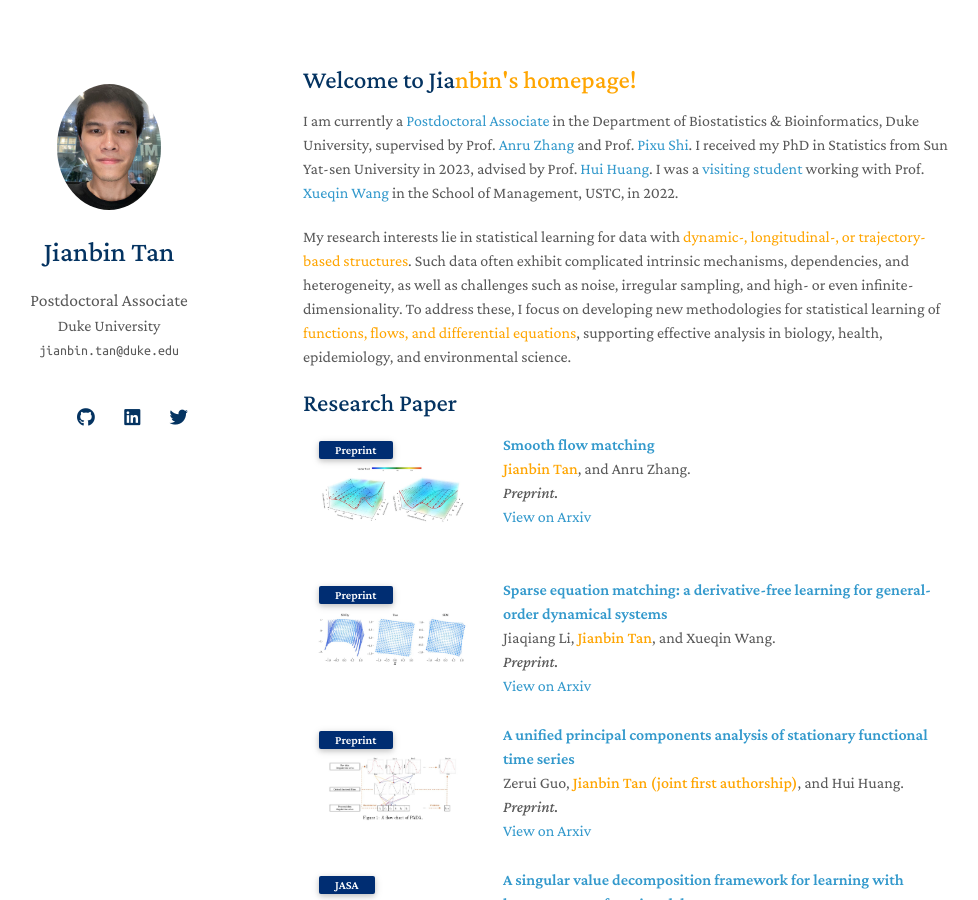
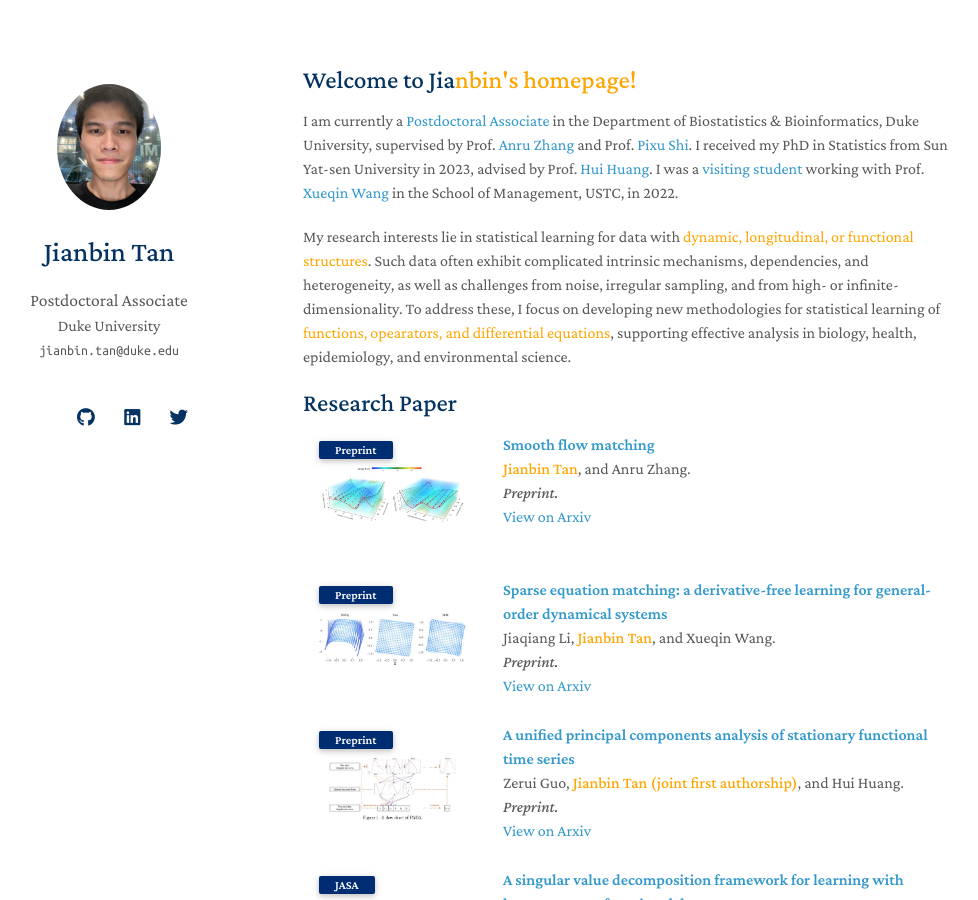
Before and after one commit to Tan-jianbin/Tan-jianbin.github.io, a Jekyll site: the page built from index.md, in a window 1280 px wide and 900 px high. Shown: the whole window, without its empty margins (167-1145 px from the left). Built offline with Jekyll 4.4.1, drawn with Linux system fonts in a browser that asks for light colours; nearby versions of some CDN libraries; a style sheet for code colours, icons or effects is not loaded; our own code applies the rules of GitHub Pages for plain Markdown files.

Commit message:
Update index.md

```diff
--- a/index.md
+++ b/index.md
@@ -6,5 +6,5 @@
 
 I am currently a [Postdoctoral Associate](https://biostat.duke.edu/profile/jianbin-tan) in the Department of Biostatistics & Bioinformatics, Duke University, supervised by Prof. [Anru Zhang](https://anruzhang.github.io) and Prof. [Pixu Shi](https://pixushi.github.io). I received my PhD in Statistics from Sun Yat-sen University in 2023, advised by Prof. [Hui Huang](http://cfas.ruc.edu.cn/kydw/zzyjy/hh/index.htm). I was a [visiting student](https://statlab905.github.io/author/jianbin-tan/) working with Prof. [Xueqin Wang](https://bs.ustc.edu.cn/english/profile.php?id=650) in the School of Management, USTC, in 2022.
 
-My research interests lie in statistical learning for data with <span style="color: orange;">dynamic-, longitudinal-, or trajectory- based structures</span>. Such data often exhibit complicated intrinsic mechanisms, dependencies, and heterogeneity, as well as challenges such as noise, irregular sampling, and high- or even infinite-dimensionality. To address these, I focus on developing new methodologies for statistical learning of  <span style="color: orange;"> functions, flows, and differential equations</span>, supporting effective analysis in biology, health, epidemiology, and environmental science.
+My research interests lie in statistical learning for data with <span style="color: orange;">dynamic, longitudinal, or functional structures</span>. Such data often exhibit complicated intrinsic mechanisms, dependencies, and heterogeneity, as well as challenges from noise, irregular sampling, and from high- or infinite-dimensionality. To address these, I focus on developing new methodologies for statistical learning of  <span style="color: orange;"> functions, opearators, and differential equations</span>, supporting effective analysis in biology, health, epidemiology, and environmental science.
 {% include_relative _includes/publications.md %}
```
